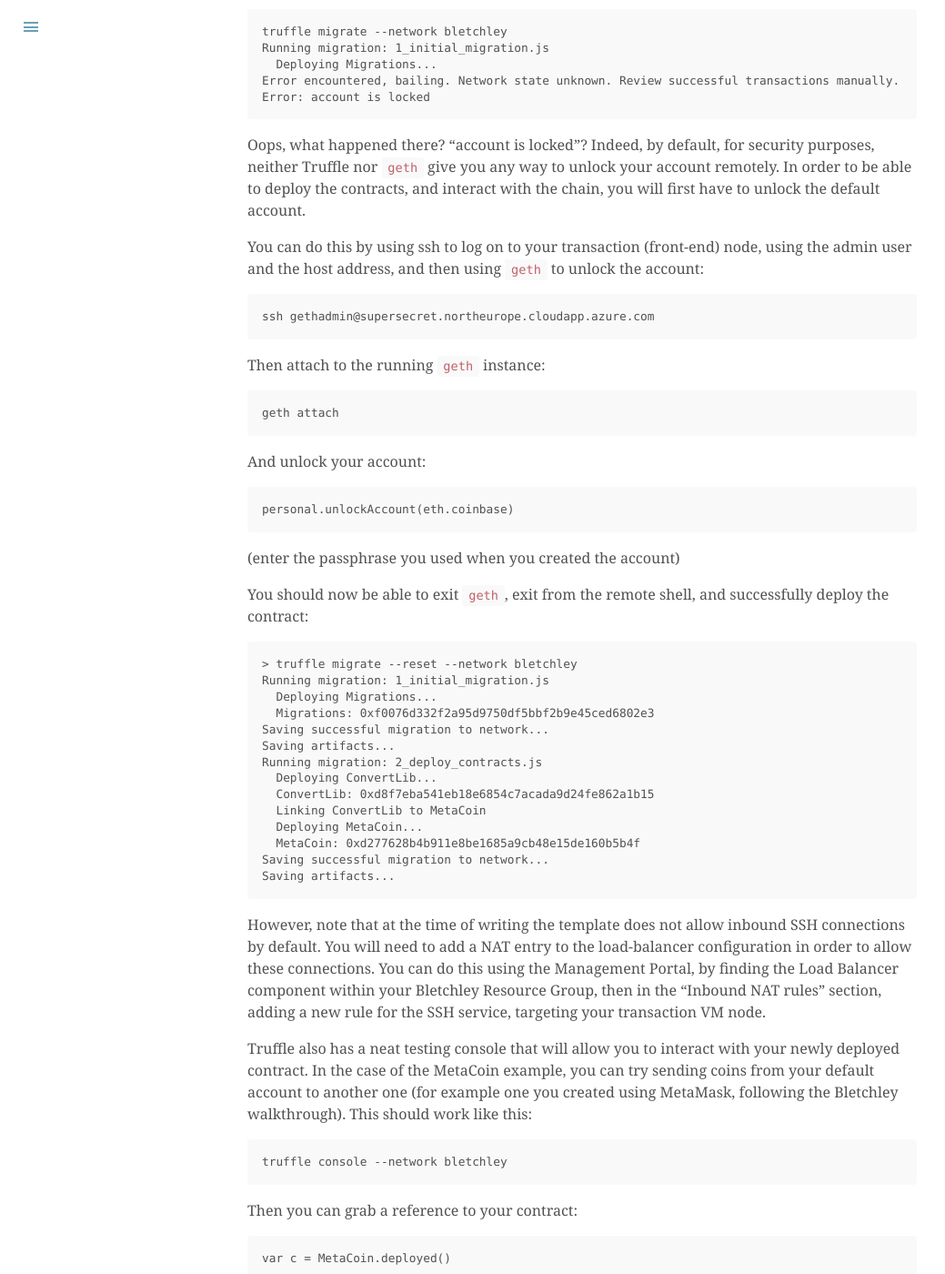
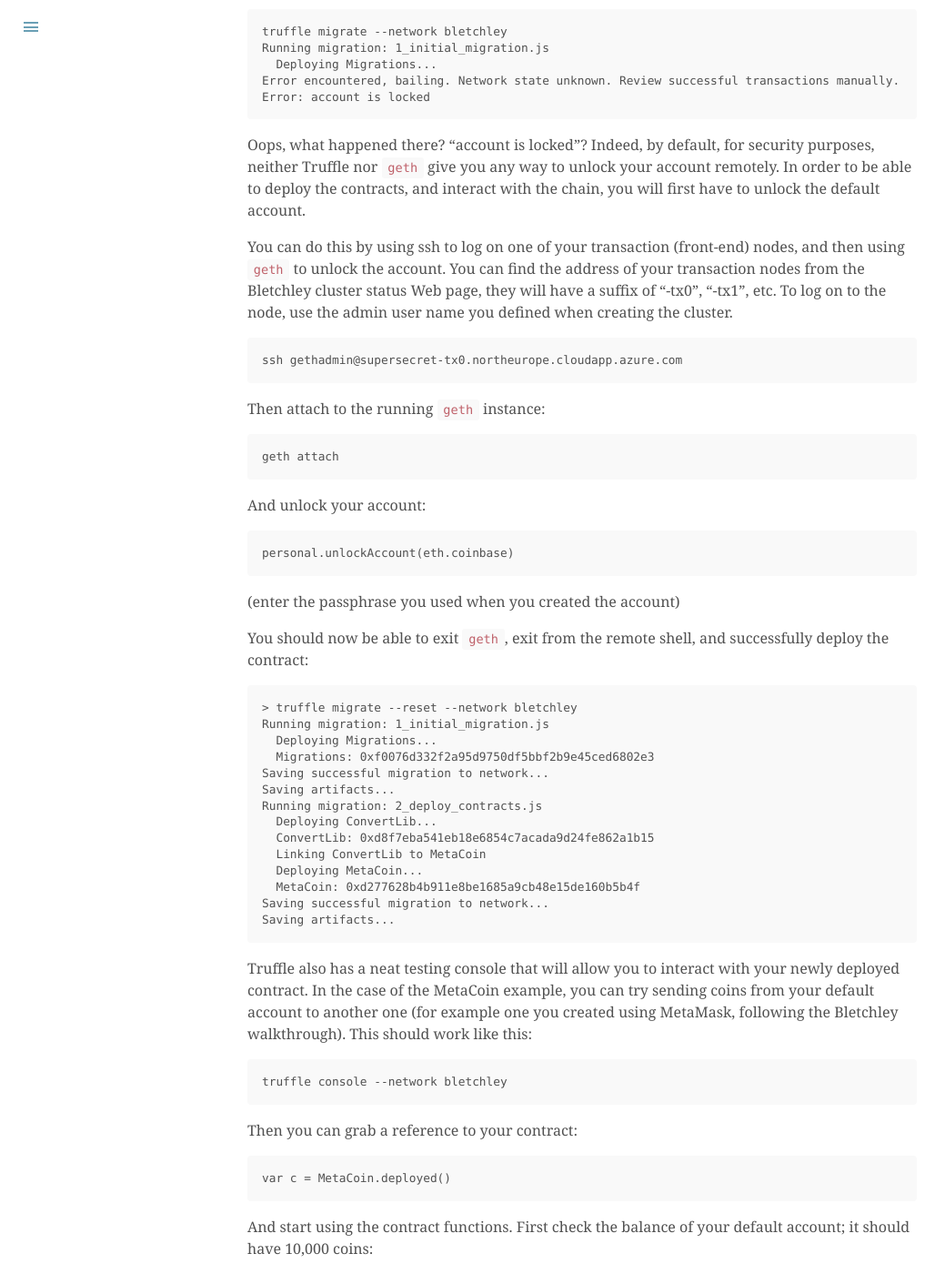
Before and after one commit to tomconte/tomconte.github.io, a Jekyll site: the page built from _posts/2016-09-22-smart-contract-on-azure-bletchley.md, in a window 1280 px wide and 1400 px high, scrolled down 1751 px. Shown: the whole window at 91% size, without its empty margins (0-1039 px from the left). Built offline with Jekyll 4.4.1, drawn with Linux system fonts in a browser that asks for light colours.

Commit message:
Fix for ssh access

````diff
--- a/_posts/2016-09-22-smart-contract-on-azure-bletchley.md
+++ b/_posts/2016-09-22-smart-contract-on-azure-bletchley.md
@@ -71,10 +71,10 @@
 
 Oops, what happened there? "account is locked"? Indeed, by default, for security purposes, neither Truffle nor `geth` give you any way to unlock your account remotely. In order to be able to deploy the contracts, and interact with the chain, you will first have to unlock the default account.
 
-You can do this by using ssh to log on to your transaction (front-end) node, using the admin user and the host address, and then using `geth` to unlock the account:
+You can do this by using ssh to log on one of your transaction (front-end) nodes, and then using `geth` to unlock the account. You can find the address of your transaction nodes from the Bletchley cluster status Web page, they will have a suffix of "-tx0", "-tx1", etc. To log on to the node, use the admin user name you defined when creating the cluster.
 
 ```
-ssh gethadmin@supersecret.northeurope.cloudapp.azure.com
+ssh gethadmin@supersecret-tx0.northeurope.cloudapp.azure.com
 ```
 
 Then attach to the running `geth` instance:
@@ -109,8 +109,6 @@
 Saving successful migration to network...
 Saving artifacts...
 ```
-
-However, note that at the time of writing the template does not allow inbound SSH connections by default. You will need to add a NAT entry to the load-balancer configuration in order to allow these connections. You can do this using the Management Portal, by finding the Load Balancer component within your Bletchley Resource Group, then in the "Inbound NAT rules" section, adding a new rule for the SSH service, targeting your transaction VM node.
 
 Truffle also has a neat testing console that will allow you to interact with your newly deployed contract. In the case of the MetaCoin example, you can try sending coins from your default account to another one (for example one you created using MetaMask, following the Bletchley walkthrough). This should work like this:
 
````
